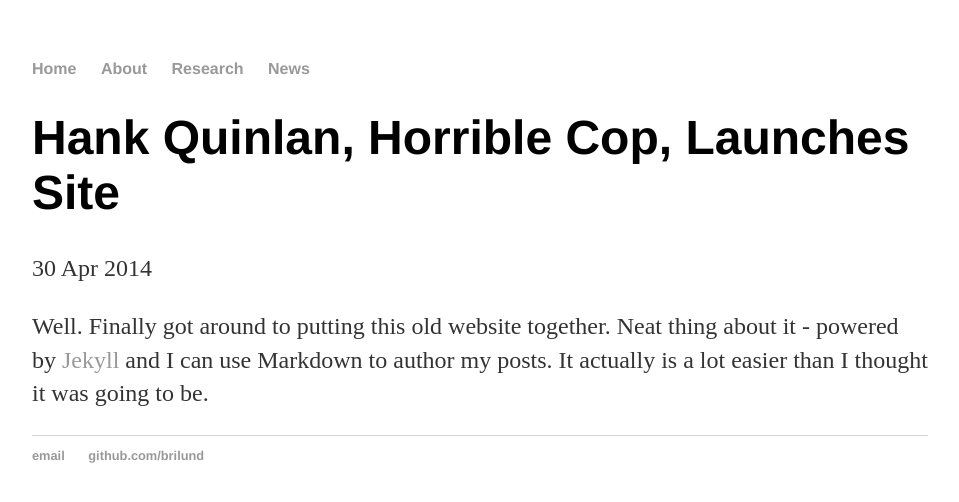
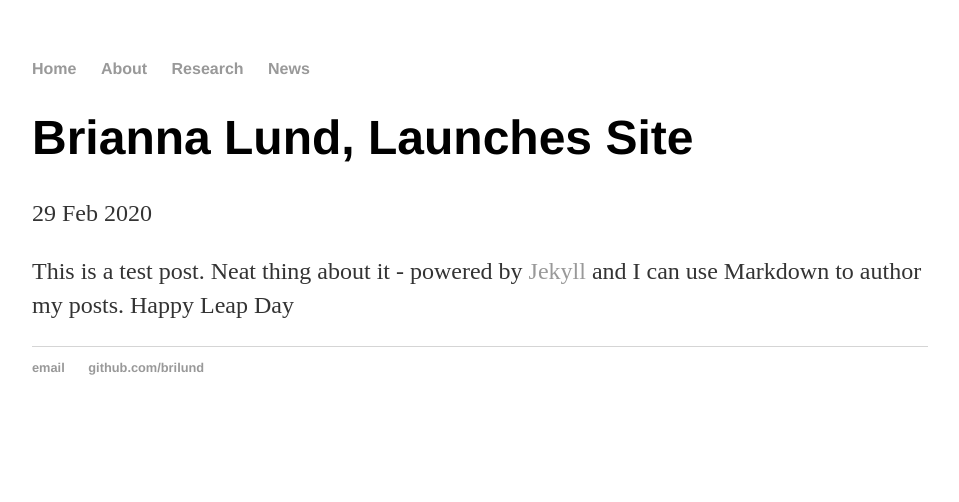
Before and after one commit to brilund/brilund.github.io, a Jekyll site: the page built from _posts/2014-04-30-hank-quinlan-site-launched.md, in a window 1280 px wide. Shown: the top 502 px of the page, without its empty margins (160-1119 px from the left). Built offline with Jekyll 4.4.1, drawn with Linux system fonts in a browser that asks for light colours.

Commit message:
Update 2014-04-30-hank-quinlan-site-launched.md

```diff
--- a/_posts/2014-04-30-hank-quinlan-site-launched.md
+++ b/_posts/2014-04-30-hank-quinlan-site-launched.md
@@ -1,7 +1,7 @@
 ---
 layout: post
-title: "Hank Quinlan, Horrible Cop, Launches Site"
-date: 2014-04-30
+title: "Brianna Lund, Launches Site"
+date: 2020-02-29
 ---
 
-Well. Finally got around to putting this old website together. Neat thing about it - powered by [Jekyll](http://jekyllrb.com) and I can use Markdown to author my posts. It actually is a lot easier than I thought it was going to be.
+This is a test post. Neat thing about it - powered by [Jekyll](http://jekyllrb.com) and I can use Markdown to author my posts. Happy Leap Day
```
